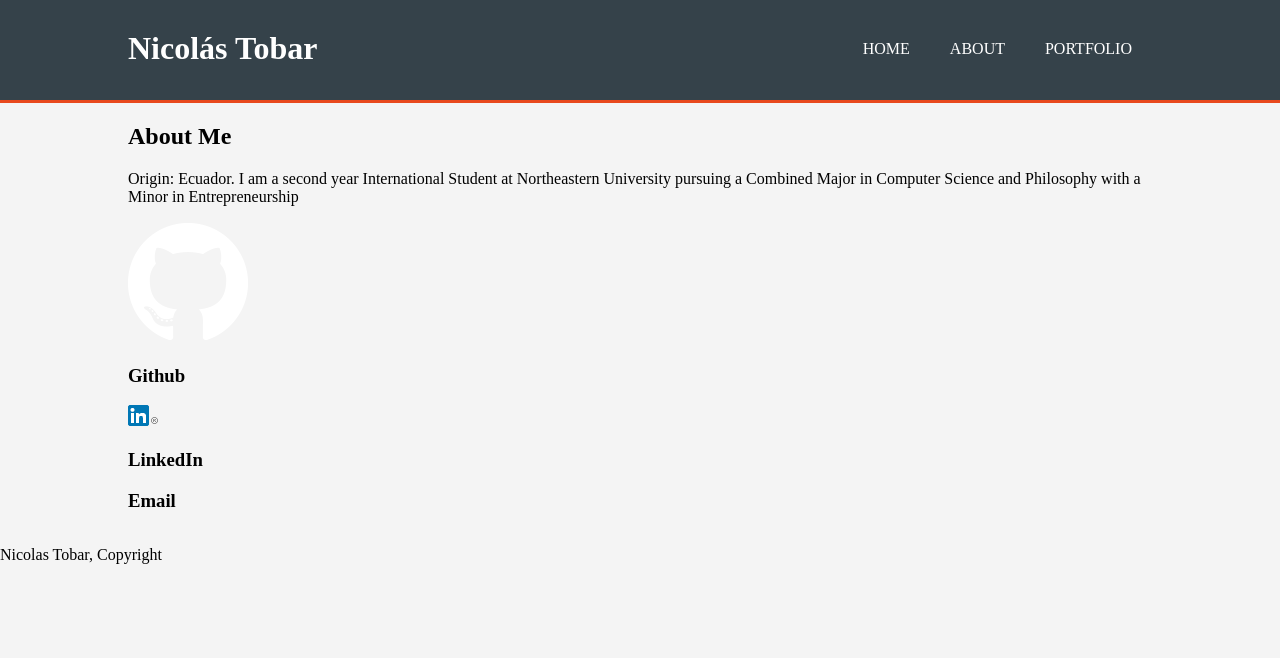
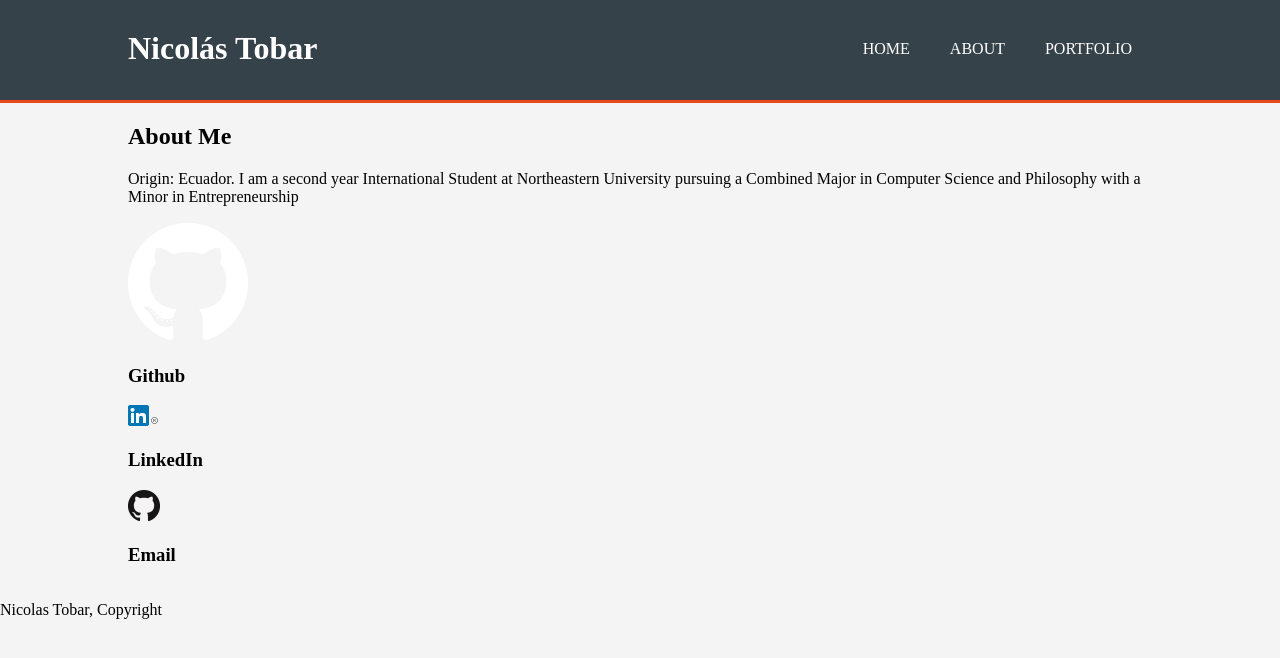
Before and after one commit to ntobar/ntobar.github.io, a plain HTML site: page index.html in a window 1280 px wide. Drawn offline with Linux system fonts and the light colour scheme.

Commit message:
Added 32x logo

```diff
--- a/index.html
+++ b/index.html
@@ -48,6 +48,7 @@
 					<h3>LinkedIn</h3>
 				</div>
 				<div class="box">
+					<img src="./img/github32.png">
 					<h3>Email</h3>
 				</div>
 			</div>
```
Also changed, not shown: img/github32.png (added), img/github64.png (added), img/githublight32.png (added), img/githublight64.png (added), 1 other file.
